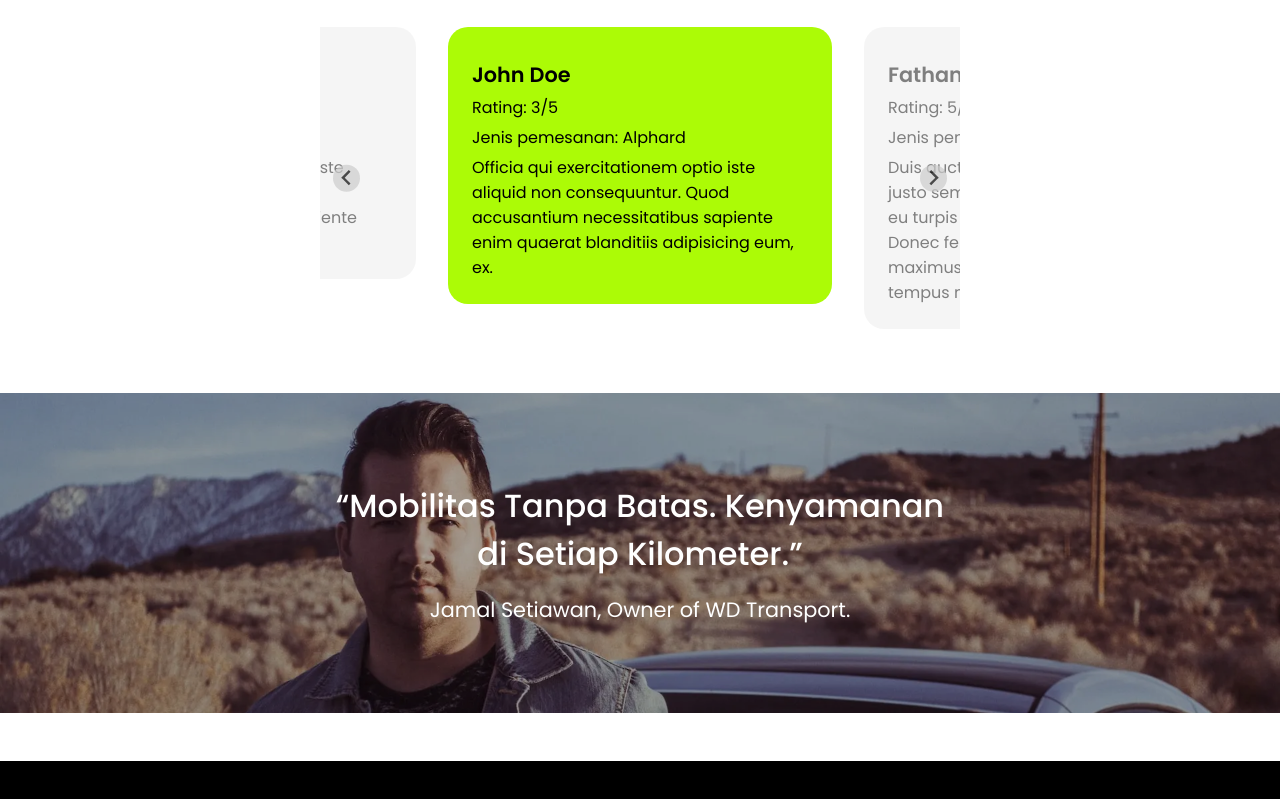
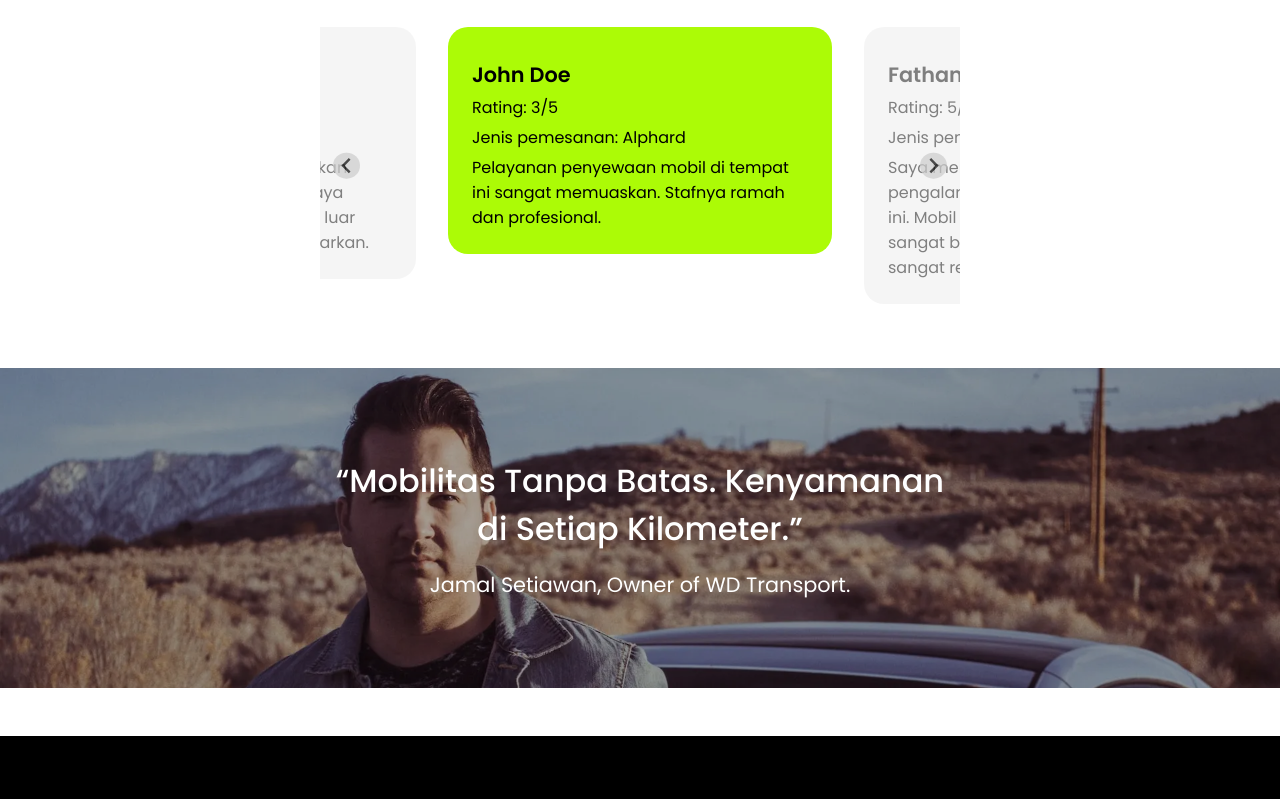
Before and after one commit to sendNull/wd-transport, a website built with Vite: page index.html in a window 1280 px wide. Shown: the part 5566-6365 px from the top of the page. Built offline with nearby package versions, Linux system fonts and the light colour scheme.

Commit message:
Update index.html

```diff
--- a/index.html
+++ b/index.html
@@ -216,19 +216,19 @@
                 <p class="customer-name">Caroline Smith</p>
                 <p class="rating">Rating: 5/5</p>
                 <p class="order-name">Jenis pemesanan: Alphard</p>
-                <p class="review">"Officia qui exercitationem optio iste aliquid non consequuntur. Quod accusantium necessitatibus sapiente enim quaerat blanditiis!"</p>
+                <p class="review">Tempat penyewaan ini memberikan harga yang sangat kompetitif. Saya merasa mendapatkan nilai yang luar biasa untuk uang yang saya bayarkan.</p>
               </li>
               <li class="splide__slide">
                 <p class="customer-name">John Doe</p>
                 <p class="rating">Rating: 3/5</p>
                 <p class="order-name">Jenis pemesanan: Alphard</p>
-                <p class="review">Officia qui exercitationem optio iste aliquid non consequuntur. Quod accusantium necessitatibus sapiente enim quaerat blanditiis adipisicing eum, ex.</p>
+                <p class="review">Pelayanan penyewaan mobil di tempat ini sangat memuaskan. Stafnya ramah dan profesional.</p>
               </li>
               <li class="splide__slide">
                 <p class="customer-name">Fathansyah</p>
                 <p class="rating">Rating: 5/5</p>
                 <p class="order-name">Jenis pemesanan: Fortuner</p>
-                <p class="review">Duis auctor libero massa, eu posuere justo semper non. Vestibulum lobortis nisl eu turpis ornare, et volutpat est molestie. Donec fermentum sit amet massa eget maximus. Aliquam erat volutpat. Donec tempus mi eget pellentesque tempor.</p>
+                <p class="review">Saya merasa sangat puas dengan pengalaman menyewa mobil di tempat ini. Mobil yang disediakan dalam kondisi sangat baik dan layanan pelanggannya sangat responsif.</p>
               </li>
             </ul>
           </div>
```
